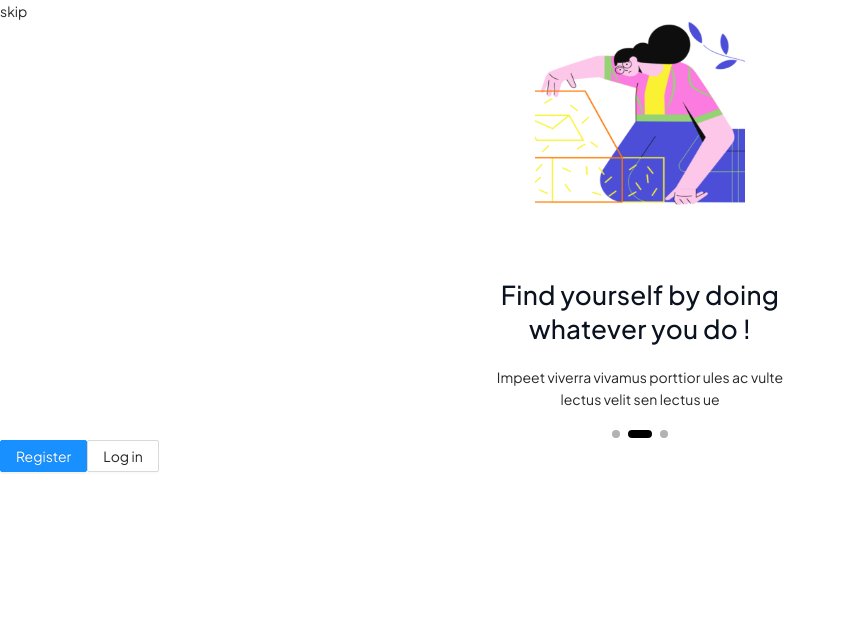
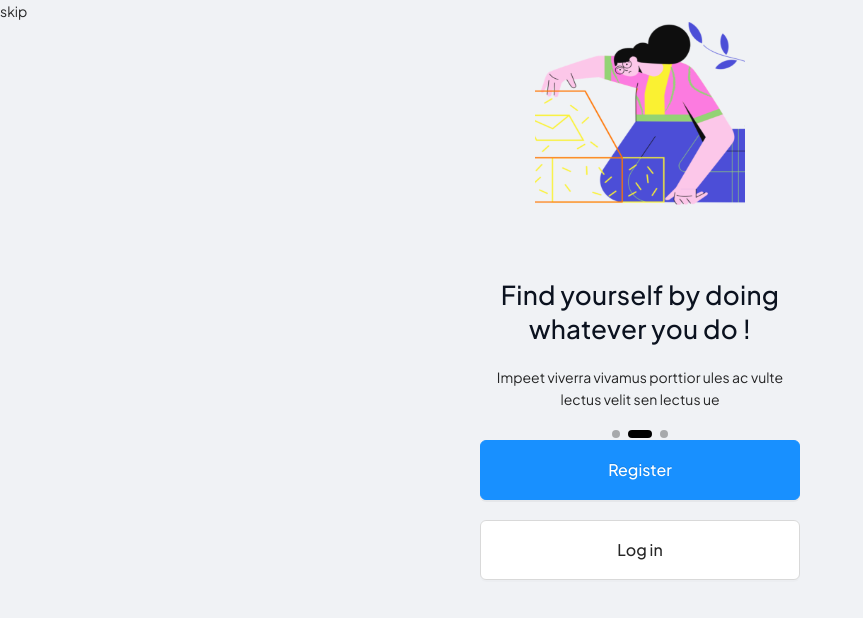
Before and after one commit to presidentcuba/project-educo, a React (Create React App) app: page /login in a window 1280 px wide. Shown: the top 618 px of the page, without its empty margins (0-863 px from the left). Built offline with nearby package versions, Linux system fonts and the light colour scheme.

Commit message:
updating

```diff
--- a/src/pages/Login/index.js
+++ b/src/pages/Login/index.js
@@ -1,9 +1,11 @@
 import "./styles.scss";
-import { Button, Carousel, Typography } from "antd";
+import { Button, Carousel, Layout, Space, Typography } from "antd";
 import { Link } from "react-router-dom";
 import logo from "src/assets/login-one.svg";
 import logo1 from "src/assets/login-two.svg";
 import logo2 from "src/assets/login-three.svg";
+import { Content } from "antd/lib/layout/layout";
+import Paragraph from "antd/lib/skeleton/Paragraph";
 
 const LoginPage = () => {
   const dataLogin = [
@@ -24,7 +26,9 @@ const LoginPage = () => {
     },
   ];
   return (
-    <div className="login-container">
+    <>
+      <Layout className="login-container">
+        <Content>
           <Typography.Text className="btn-skip">skip</Typography.Text>
           <Carousel dots={true} autoplay={true} effect="fade">
             {dataLogin.map((data, index) => (
@@ -37,15 +41,19 @@ const LoginPage = () => {
               </div>
             ))}
           </Carousel>
-
-      <Button className="btn btn-register" type="primary">
-        <Link to="/register">Register</Link>
+          {/* <Link to="/register"> */}
+          <Button className="btn btn-primary btn-register" type="primary" block>
+            Register
           </Button>
-
-      <Button className="btn btn-login">
-        <Link to="/login-detail">Log in </Link>
+          {/* </Link> */}
+          {/* <Link to="/login-detail"> */}
+          <Button className="btn btn-secondary btn-login" block>
+            Log in
           </Button>
-    </div>
+          {/* </Link> */}
+        </Content>
+      </Layout>
+    </>
   );
 };
 export default LoginPage;
--- a/src/pages/Login/styles.scss
+++ b/src/pages/Login/styles.scss
@@ -1,4 +1,22 @@
+.login-container {
+  min-height: 100vh;
+  .btn {
+    margin-bottom: 20px;
+    max-width: 320px;
+    display: flex;
+    align-items: center;
+    justify-content: center;
+    margin-left: auto;
+    margin-right: auto;
+    border-radius: 6px;
+    line-height: 20px;
+    font-size: 16px;
+    font-weight: 500;
+    height: 60px;
+  }
+}
 .carousel-slide {
+  max-width: 100%;
   display: flex;
   justify-content: center;
   align-items: center;
@@ -36,7 +54,9 @@
     margin-bottom: 20px;
   }
 }
-.ant-carousel .slick-dots {
+.ant-carousel {
+  margin: auto;
+  .slick-dots {
     position: unset !important;
     height: 10px;
     li {
@@ -47,6 +67,7 @@
         border-radius: 99px;
         height: 8px;
         background-color: black !important;
+      }
     }
   }
 }
```
Lines whose indentation alone changed are shown as unchanged.
